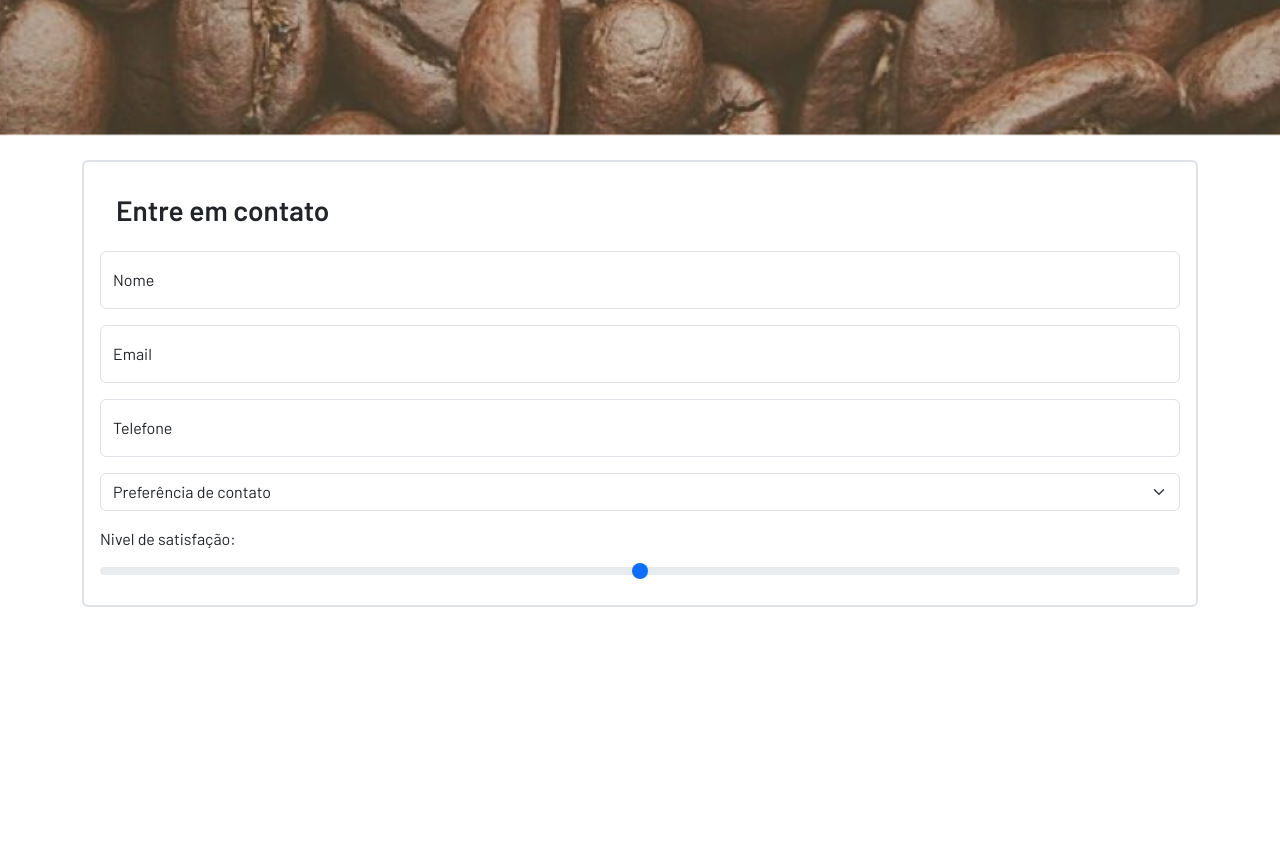
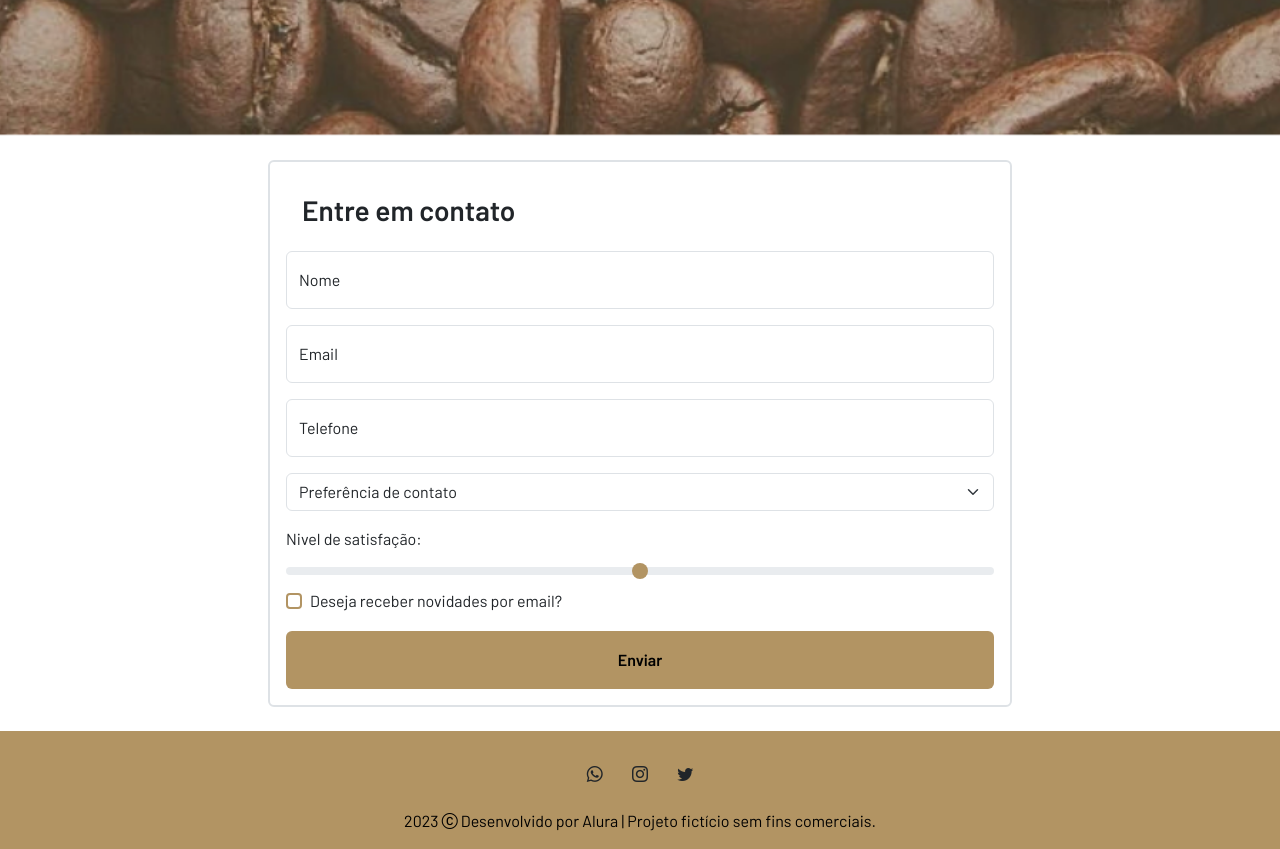
Before and after one commit to elaine-nbastos/Serenatto, a plain HTML site: page index.html in a window 1280 px wide. Shown: the part 3740-4589 px from the top of the page. Before the commit the page ends 4371 px from the top, so only its background shows below. Drawn offline with nearby package versions, Linux system fonts and the light colour scheme.

Commit message:
Inicio da criação do modo noturno com Bootstrap

```diff
--- a/estilos.css
+++ b/estilos.css
@@ -54,3 +54,19 @@ input[type="checkbox"]:focus {
 .botao-padrao:hover{
   background-color: var(--marrom-escuro);
 }
+
+.input-range::-webkit-slider-thumb{
+  background-color:var(--marrom-claro)
+}
+
+[data-bs-theme="dark"]{
+  color: white;
+  .nav-link, .card-body, .offcanvas, .form-select, .accordion, .botao-padrao{
+    --bs-nav-link-color: white;
+    --bs-card-color:white;
+    --bs-offcanvas-color: white;
+    --bs-body-color: white;
+    --bs-body-color:white;
+    color:white;
+  }
+}
--- a/index.html
+++ b/index.html
@@ -17,7 +17,7 @@
   <link rel="stylesheet" href="./estilos.css">
 </head>
 
-<body>
+<body data-bs-theme="light">
 
   <header>
     <nav class="navbar-expand-lg navbar bg-body-tertiary fixed-top">
@@ -188,8 +188,8 @@
       </div>
     </section>
 
-    <section class="py-4 container">
-      <div class="border border-2 rounded p-3">
+    <section class="py-4 mx-auto container row justify-content-center">
+      <div class="border border-2 rounded p-3 col-10 col-xl-8">
         <h3 class="fw-bold p-3">Entre em contato</h3>
         <form id="contato">
           <div class="form-floating mb-3">
@@ -211,15 +211,36 @@
             <option value="3">Ligação</option>
           </select>
           <label for="nivel-satisfacao" class="form-label">Nivel de satisfação:</label>
-          <input type="range" class="form-range" id="nivel-satisfacao">
+          <input type="range" class="form-range input-range" id="nivel-satisfacao">
+          <div class="form-check">
+            <input class="form-check-input" type="checkbox" value="" id="flexCheckDefault">
+            <label class="form-check-label" for="flexCheckDefault">
+              Deseja receber novidades por email?
+            </label>
+          </div>
+          <button type="button" class="btn botao-padrao w-100 p-3 fw-bold mt-3 py-3">Enviar</button>
         </form>
       </div>
     </section>
 
+  </main>
 
-
-
-  </main>
+  <footer class="text-center botao-padrao">
+    <section class="container p-4 pb-0">
+      <a class="btn" href=”#!”>
+        <i class="bi bi-whatsapp"></i>
+      </a>
+      <a class="btn" href=”#!”>
+        <i class="bi bi-instagram"></i>
+      </a>
+      <a class="btn" href=”#!”>
+        <i class="bi bi-twitter"></i>
+      </a>
+      <div class="p-3">
+        2023 <i class="bi bi-c-circle"></i> Desenvolvido por Alura | Projeto fictício sem fins comerciais.
+      </div>
+    </section>
+  </footer>
 
   <!-- canvas 1 -->
 
@@ -417,6 +438,8 @@
   <script src="https://cdn.jsdelivr.net/npm/bootstrap@5.3.0-alpha2/dist/js/bootstrap.bundle.min.js"
     integrity="sha384-qKXV1j0HvMUeCBQ+QVp7JcfGl760yU08IQ+GpUo5hlbpg51QRiuqHAJz8+BrxE/N"
     crossorigin="anonymous"></script>
+
+    <script src="./script.js"></script>
 </body>
 
 </html>
```
Also changed, not shown: script.js (added).
